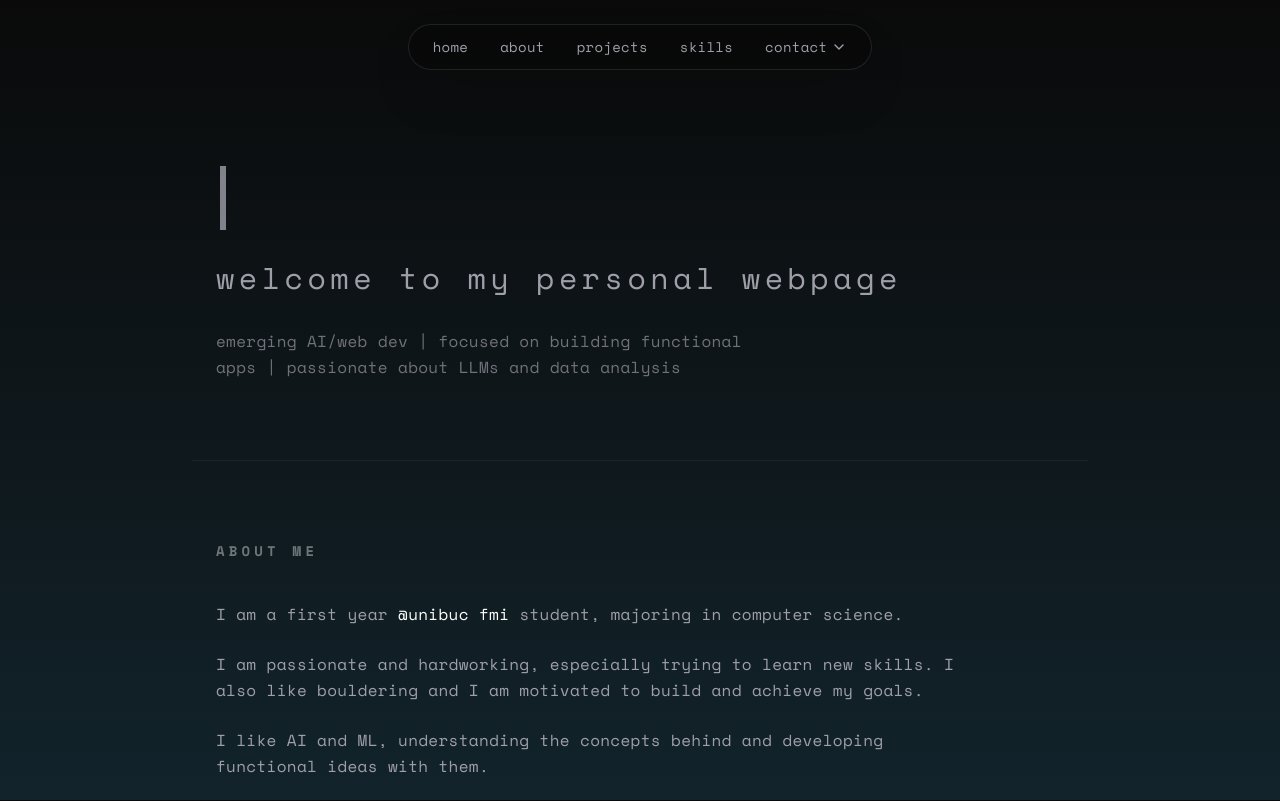
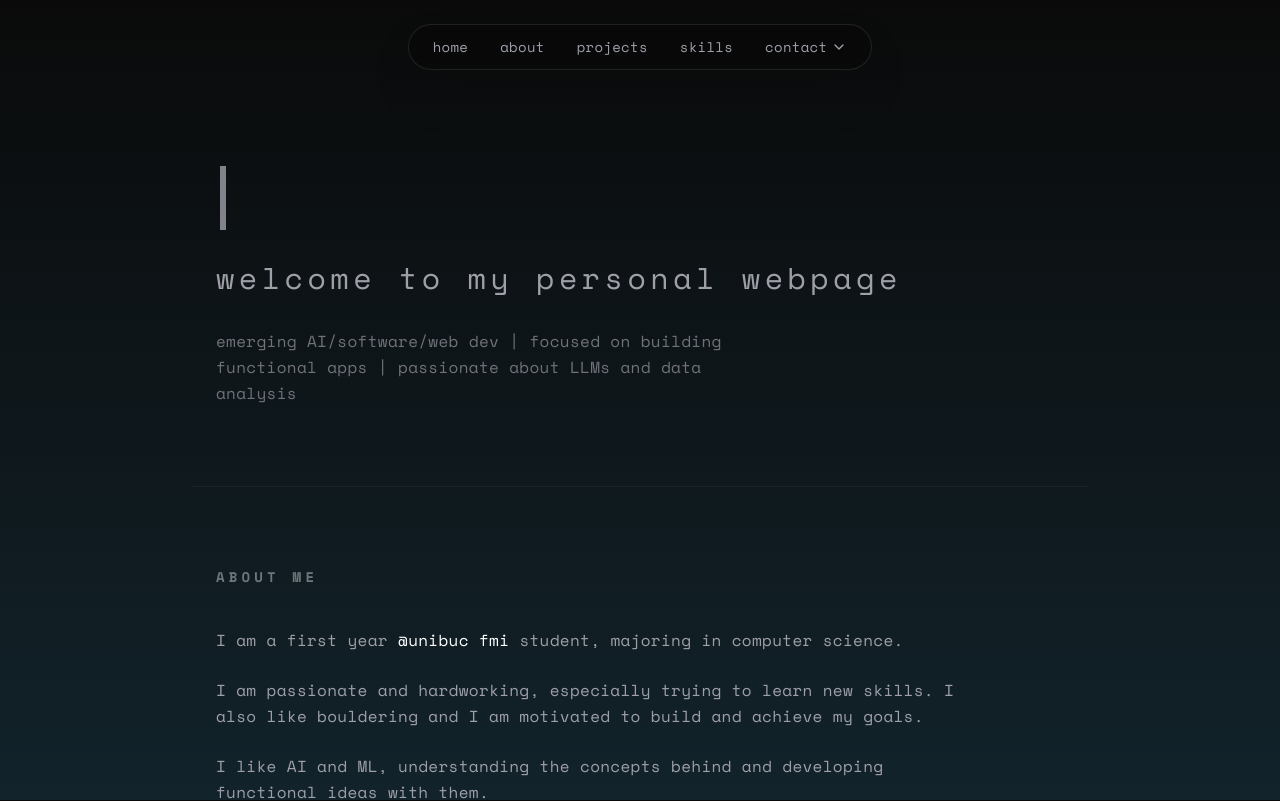
Before and after one commit to costitza/nextjs-ababeiraul, a Next.js app: page / in a window 1280 px wide. Shown: the top 801 px of the page. Built offline with nearby package versions, Linux system fonts and the light colour scheme.

Commit message:
docs: update resume and homepage bio

```diff
--- a/app/page.tsx
+++ b/app/page.tsx
@@ -65,7 +65,7 @@ export default function Home() {
           welcome to my personal webpage
         </h2>
         <p className="max-w-xl text-base text-zinc-500 leading-relaxed">
-          emerging AI/web dev | focused on building functional apps | passionate about LLMs and data analysis
+          emerging AI/software/web dev | focused on building functional apps | passionate about LLMs and data analysis
         </p>
       </section>
 
```
Also changed, not shown: 1 other file (tests, documents, lock files or other folders).
